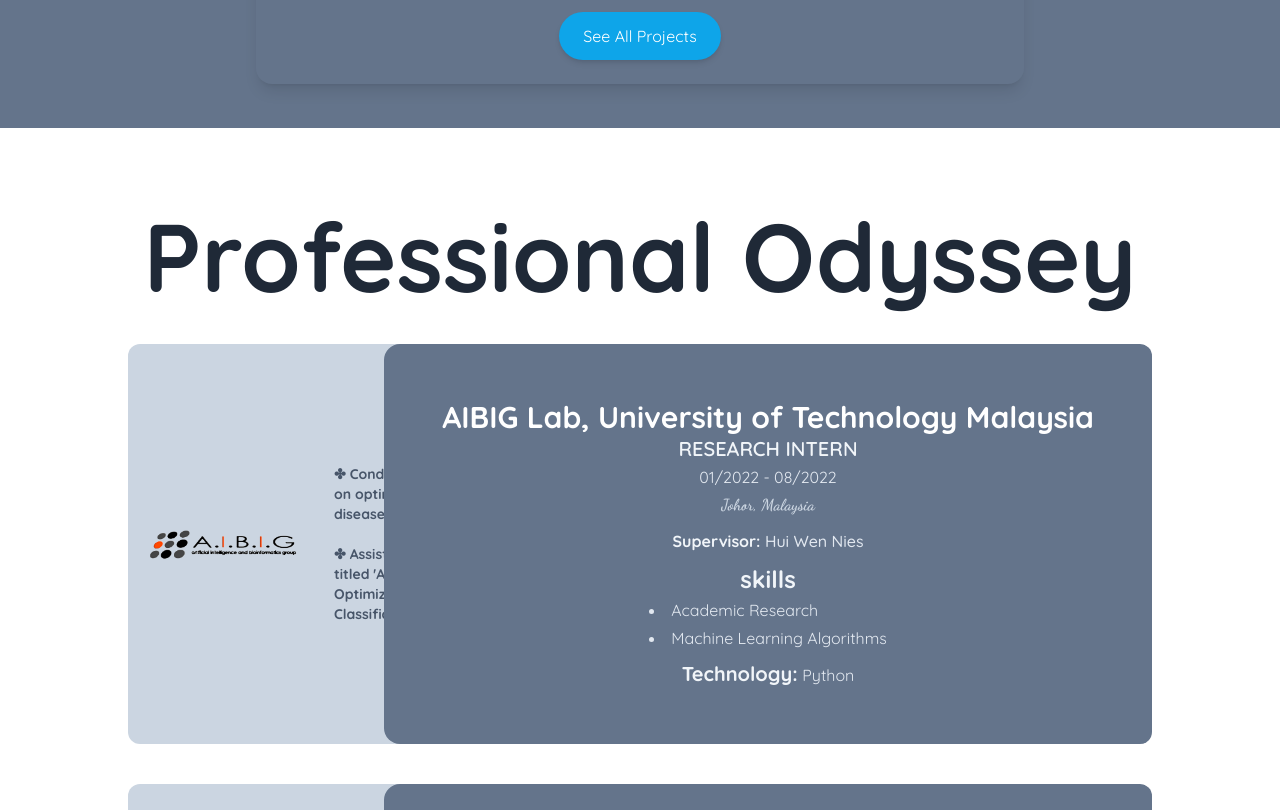
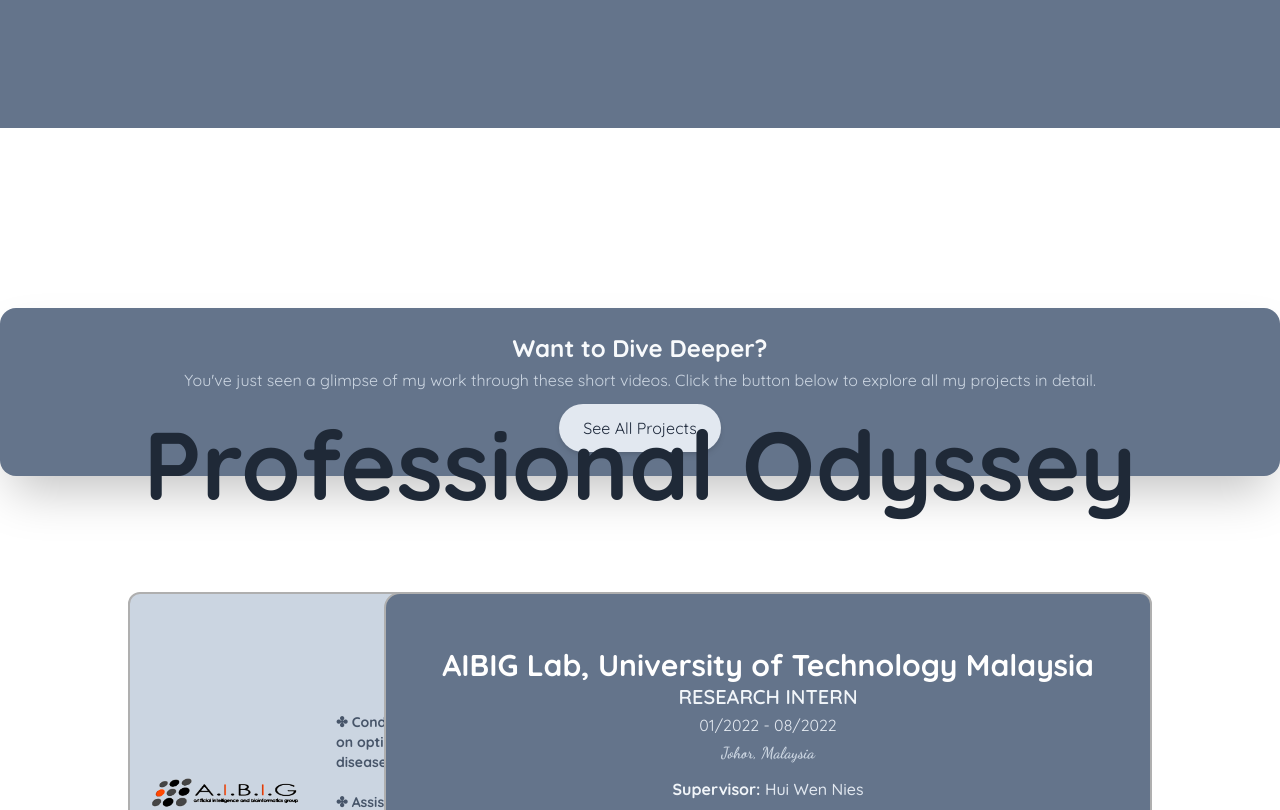
Before and after one commit to MdMirzaShihab/MyPortfolio, a React (Vite) app: page / in a window 1280 px wide. Shown: the part 4100-4910 px from the top of the page. Built offline with nearby package versions, Linux system fonts and the light colour scheme.

Commit message:
Finalized untill experienceSection

```diff
--- a/src/components/ExperienceSection.jsx
+++ b/src/components/ExperienceSection.jsx
@@ -19,7 +19,7 @@ const ExpData = [
     designation: "RESEARCH INTERN",
     location: "Johor, Malaysia",
     workDetails:["Conducted research in bioinformatics, focusing on optimization and feature selection methods in disease classification.", "Assisted in the preparation of a research paper titled 'A Review of Computational Methods for Optimization and Feature Selection in Disease Classification.'",],
-    stick:"top-[12vh]",
+    stick:"top-[25vh]",
   },
   {
     companyID: 2,
@@ -33,7 +33,7 @@ const ExpData = [
     designation: "SOFTWARE DEVELOPER INTERN",
     location: "Singapore",
     workDetails:["Contributed to the frontend development of an event management media system targeting the markets of Singapore and Malaysia.", "Gained valuable experience in startup culture and agile development practices.",],
-    stick:"top-[14vh]",
+    stick:"top-[28vh]",
   },
   {
     companyID: 3,
@@ -47,7 +47,7 @@ const ExpData = [
     designation: "SOFTWARE DEVELOPER INTERN",
     location: "Johor, Malaysia",
     workDetails:["Collaborated on a risk management system for Petronas using the QT framework.", "Worked on the 'smart hospital management system (asset model)' project.", "Gained hands-on experience in software development for the oil and gas industry."],
-    stick:"top-[16vh]",
+    stick:"top-[31vh]",
   },
   {
     companyID: 4,
@@ -61,7 +61,7 @@ const ExpData = [
     designation: "RESEARCH INTERN",
     location: "Thuringia, Germany",
     workDetails:["Worked on Matlab simulations and gained insights into MRI technology.", "Got an insight idea of the ongoing research project 'Generation of Volume Conductor Models from MRI Data Sets.'",],
-    stick:"top-[18vh]",
+    stick:"top-[34vh]",
   },
   {
     companyID: 5,
@@ -75,22 +75,11 @@ const ExpData = [
     designation: "SOFTWARE ENGINEER",
     location: "Dhaka, Bangladesh",
     workDetails: ["Led the establishment of the software development team, for inhouse software development at PDCL.", "Designed the digital patient end software for the organization, streamlining patient management and enhancing user experience.", "Collaborated with healthcare professionals to gather requirements and ensure compliance with industry standards.", "Successfully implemented agile methodologies to improve project efficiency and product quality.",],
-    stick:"top-[20vh]",
+    stick:"top-[37vh]",
   },
 ];
 
 const ExperienceCard = ({ stick, companyName, companyImg, link, supervisor, duration, skills, technology, designation, location, workDetails }) => {
-
-    const ExpCardContainer = useRef(null);
-
-    const {scrollYProgress } = useScroll ({
-        target: ExpCardContainer,
-        offset: ["start end", "start, start"]
-    })
-
-    const scale = useTransform(scrollYProgress, [0,1], [1,4]);
-
-
 
 
 
@@ -98,7 +87,7 @@ const ExperienceCard = ({ stick, companyName, companyImg, link, supervisor, dura
     <div className={`sticky ${stick}`}>
     <div className="group flex flex-col relative after:shadow-lg after:shadow-black mb-10">
       {/* semi hidden slide */}
-      <div className={`relative -left-16 top-0 z-10 sm:w-[70vw] h-[400px] rounded-xl flex flex-col items-start justify-center bg-slate-300 px-5 py-3 text-base font-semibold leading-7 transition-all duration-700 group-hover:-left-14`}>
+      <div className={`relative -left-16 top-0 z-10 sm:w-[70vw] h-[400px] rounded-xl flex flex-col items-start justify-center bg-slate-300 px-5 py-3 text-base font-semibold leading-7 transition-all duration-700 group-hover:-left-14 border-2`}>
         <div className="flex flex-col gap-4">
           {/* Logo */}
           <div className="flex items-center gap-4">
@@ -118,7 +107,7 @@ const ExperienceCard = ({ stick, companyName, companyImg, link, supervisor, dura
         </div>
       </div>
       {/* main */}
-      <div className={`absolute -right-16 top-0 z-20 w-[60vw] h-[400px] flex flex-col justify-center self-end rounded-xl rounded-l-2xl border-none bg-slate-500 px-5 py-3 text-base font-semibold leading-7 transition-all duration-700 group-hover:-right-14 group-hover:w-[34vw] group-hover:rounded-l-lg overflow-hidden`}>
+      <div className={`absolute -right-16 top-0 z-20 w-[60vw] h-[400px] flex flex-col justify-center self-end rounded-xl rounded-l-2xl border-2 bg-slate-500 px-5 py-3 text-base font-semibold leading-7 transition-all duration-700 group-hover:-right-14 group-hover:w-[34vw] group-hover:rounded-l-lg overflow-hidden`}>
         {/* All card details should be arranged here. */}
         <div className="flex flex-col justify-center items-center text-white">
         <a href={link} target="_blank">
@@ -150,7 +139,7 @@ const ExperienceCard = ({ stick, companyName, companyImg, link, supervisor, dura
 const ExperienceSection = () => {
   return (
     <div className="">
-      <h1 className="badgeText font-bold text-5xl md:text-8xl p-10 pt-20 text-center text-gray-800">
+      <h1 className="sticky top-0 font-bold text-5xl md:text-8xl p-10 py-20 text-center text-gray-800">
         Professional Odyssey
       </h1>
       <div className="flex flex-col items-center justify-center">
--- /dev/null
+++ b/src/components/Footer.jsx
@@ -0,0 +1,9 @@
+import React from 'react'
+
+const Footer = () => {
+  return (
+    <div className='h-screen'>Footer</div>
+  )
+}
+
+export default Footer
--- a/src/components/Home.jsx
+++ b/src/components/Home.jsx
@@ -1,6 +1,6 @@
 import React from "react";
 import { motion } from 'framer-motion';
-import { Hero, BadgeSection, ProjectSection, ExperienceSection } from "../components";
+import { Hero, BadgeSection, ProjectSection, ExperienceSection, Footer } from "../components";
 
 function Home() {
   return (
@@ -8,11 +8,11 @@ function Home() {
       <Hero />
       <BadgeSection />
       <ProjectSection />
-      <div className="absolute inset-x-0 -mt-64 flex justify-center">
+      <div className="flex justify-center">
       <motion.div
-      className="relative max-w-3xl mx-auto m-5 p-6 bg-slate-500 flex justify-center items-center rounded-2xl shadow-lg hover:shadow-2xl transition-shadow duration-300"
-      whileHover={{ y: -10, scale: 1.05 }}
-      whileTap={{ scale: 0.95 }}
+                data-scroll
+                data-scroll-speed="0.2"
+      className="relative w-full mx-auto m-5 p-6 bg-slate-500 flex justify-center items-center rounded-2xl shadow-2xl transition-shadow duration-300"
     >
       <div className="text-center">
         <h2 className="text-2xl font-bold text-slate-50 mb-1">Want to Dive Deeper?</h2>
@@ -21,7 +21,7 @@ function Home() {
         </p>
         <motion.a
           href="/projects"
-          className="inline-block px-6 py-3 text-white bg-sky-500 rounded-full shadow-md hover:bg-blue-600 transition-colors duration-300"
+          className="inline-block px-6 py-3 text-slate-800 bg-slate-200 rounded-full shadow-md hover:bg-blue-600 transition-colors duration-300"
           whileHover={{ scale: 1.1 }}
           whileTap={{ scale: 0.9 }}
         >
@@ -32,6 +32,7 @@ function Home() {
       </div>
 
       <ExperienceSection />
+      <Footer />
     </div>
   );
 }
--- a/src/components/index.js
+++ b/src/components/index.js
@@ -8,6 +8,7 @@ import Error from "./Error";
 import BadgeSection from "./BadgeSection";
 import ProjectSection from "./ProjectSection";
 import ExperienceSection from "./ExperienceSection";
+import Footer from "./Footer";
 import Alert from "./Alert";
 import Contact from "./Contact";
 import Projects from "./Projects";
@@ -26,4 +27,5 @@ export {
   Contact,
   Projects,
   ExperienceSection,
+  Footer,
 };
```
